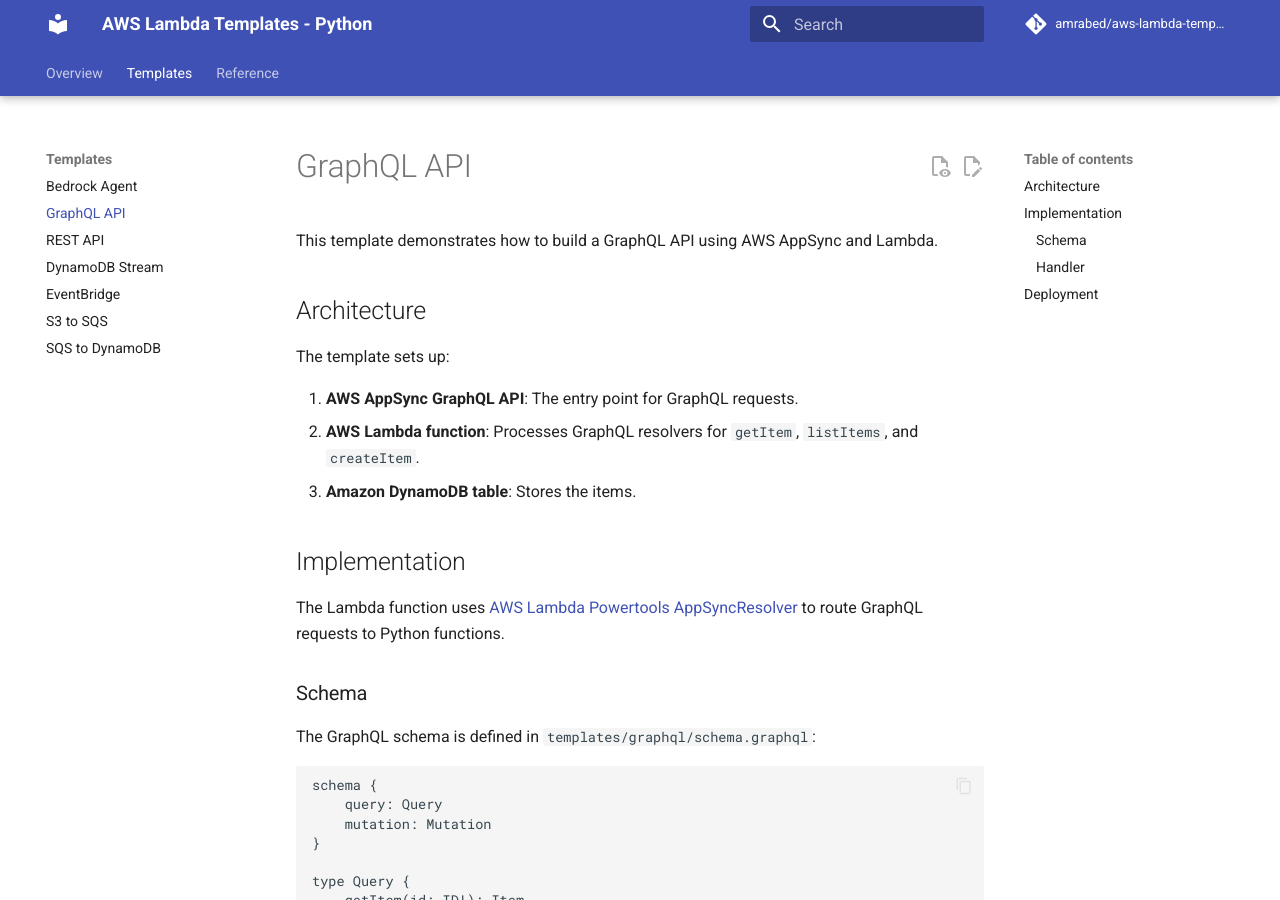
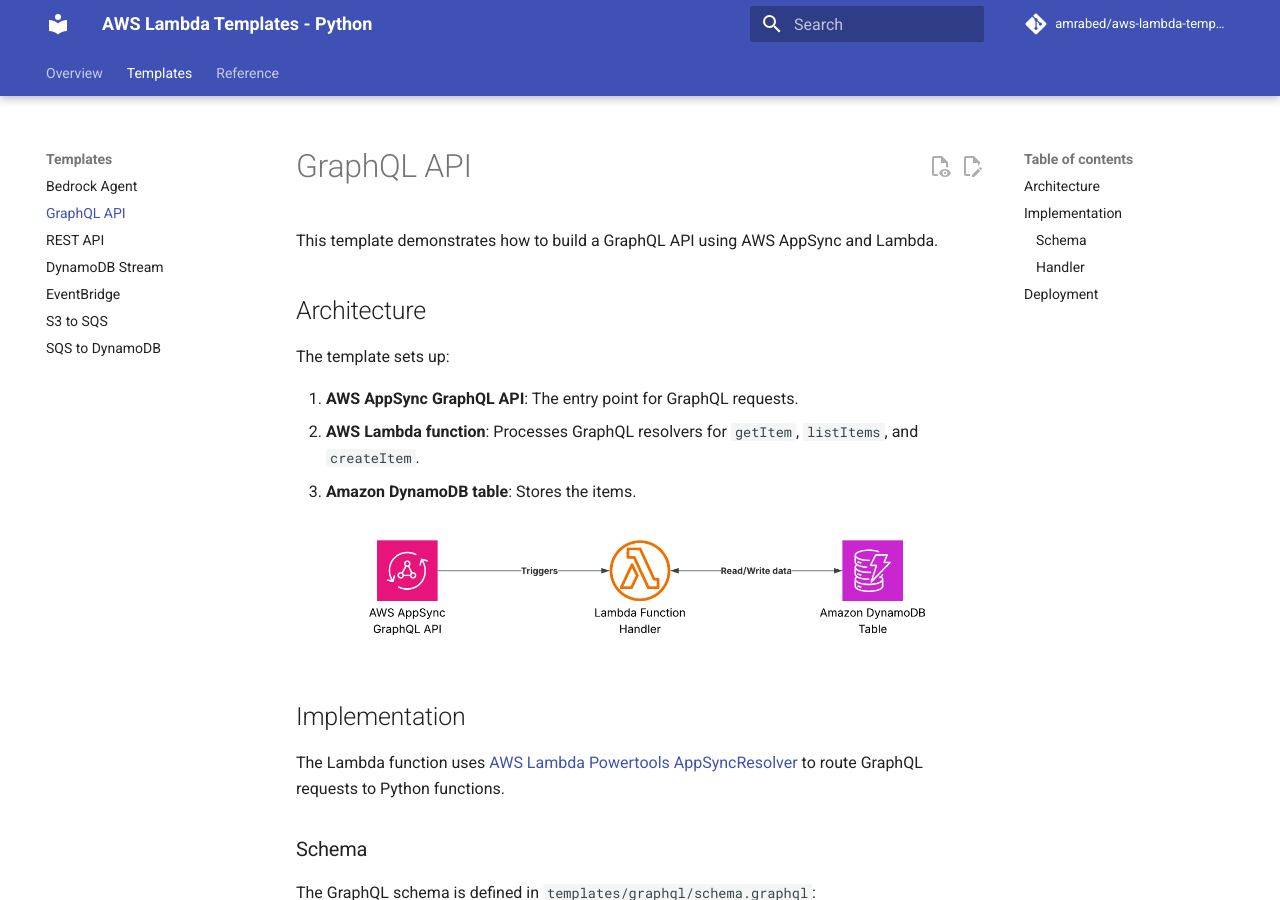
Before and after one commit to amrabed/aws-lambda-templates, an MkDocs documentation site: the page built from docs/template/graphql.md, in a window 1280 px wide and 900 px high. Built offline with MkDocs 1.6.1 and Material for MkDocs 9.7.7, drawn with Linux system fonts in a browser that asks for light colours; comment, search, counter and statistics services are not loaded.

Commit message:
Add diagram

```diff
--- a/docs/template/graphql.md
+++ b/docs/template/graphql.md
@@ -9,6 +9,8 @@
 1.  **AWS AppSync GraphQL API**: The entry point for GraphQL requests.
 2.  **AWS Lambda function**: Processes GraphQL resolvers for `getItem`, `listItems`, and `createItem`.
 3.  **Amazon DynamoDB table**: Stores the items.
+
+![](diagrams/graphql.png)
 
 ## Implementation
 
```
Also changed, not shown: docs/template/diagrams/graphql.png (added).
